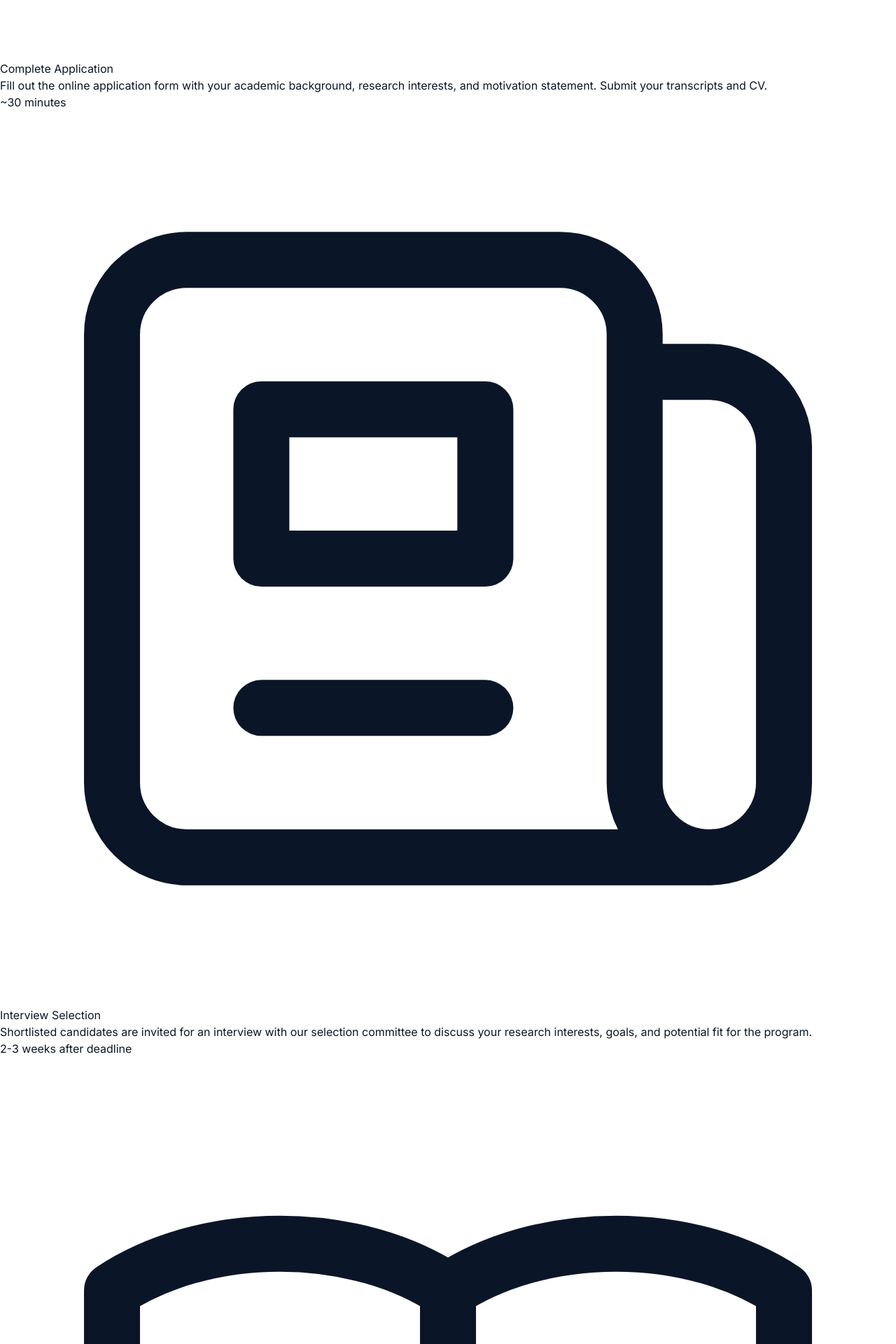
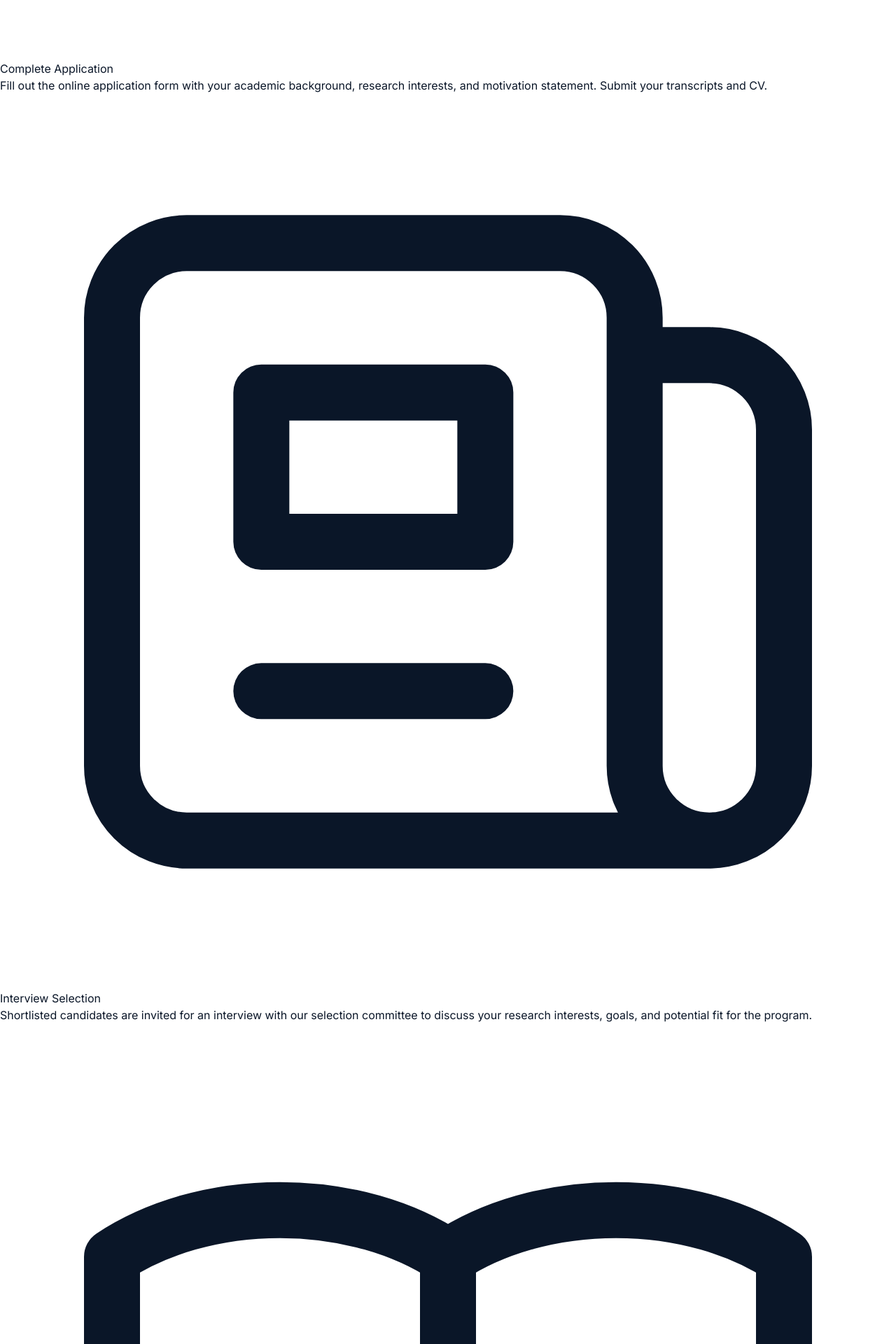
Before and after one commit to kelvin001-oteyo/akilibridge-platform, a React (Vite) app in the folder akili-bridge-frontend/: page / in a window 1280 px wide. Shown: the part 2160-4080 px from the top of the page at 70% size. Built offline with nearby package versions, Linux system fonts and the light colour scheme.

Commit message:
Update HowItWorks.jsx

```diff
--- a/akili-bridge-frontend/src/components/home/HowItWorks.jsx
+++ b/akili-bridge-frontend/src/components/home/HowItWorks.jsx
@@ -11,7 +11,6 @@ export default function HowItWorks() {
       number: "1",
       title: "Complete Application",
       description: "Fill out the online application form with your academic background, research interests, and motivation statement. Submit your transcripts and CV.",
-      duration: "~30 minutes",
       icon: (
         <svg className="w-8 h-8" fill="none" stroke="currentColor" viewBox="0 0 24 24">
           <path strokeLinecap="round" strokeLinejoin="round" strokeWidth="1.5" d="M9 12h6m-6 4h6m2 5H7a2 2 0 01-2-2V5a2 2 0 012-2h5.586a1 1 0 01.707.293l5.414 5.414a1 1 0 01.293.707V19a2 2 0 01-2 2z" />
@@ -22,7 +21,6 @@ export default function HowItWorks() {
       number: "2",
       title: "Interview Selection",
       description: "Shortlisted candidates are invited for an interview with our selection committee to discuss your research interests, goals, and potential fit for the program.",
-      duration: "2-3 weeks after deadline",
       icon: (
         <svg className="w-8 h-8" fill="none" stroke="currentColor" viewBox="0 0 24 24">
           <path strokeLinecap="round" strokeLinejoin="round" strokeWidth="1.5" d="M19 20H5a2 2 0 01-2-2V6a2 2 0 012-2h10a2 2 0 012 2v1m2 13a2 2 0 01-2-2V7m2 13a2 2 0 002-2V9a2 2 0 00-2-2h-2m-4-3H9M7 16h6M7 8h6v4H7V8z" />
@@ -33,7 +31,6 @@ export default function HowItWorks() {
       number: "3",
       title: "Intensive Research Term",
       description: "Selected fellows begin 16 weeks of intensive research with 1:1 mentorship from international researchers. Weekly check-ins, cohort seminars, and independent work.",
-      duration: "16 weeks",
       icon: (
         <svg className="w-8 h-8" fill="none" stroke="currentColor" viewBox="0 0 24 24">
           <path strokeLinecap="round" strokeLinejoin="round" strokeWidth="1.5" d="M12 6.253v13m0-13C10.832 5.477 9.246 5 7.5 5S4.168 5.477 3 6.253v13C4.168 18.477 5.754 18 7.5 18s3.332.477 4.5 1.253m0-13C13.168 5.477 14.754 5 16.5 5c1.747 0 3.332.477 4.5 1.253v13C19.832 18.477 18.247 18 16.5 18c-1.746 0-3.332.477-4.5 1.253" />
@@ -44,7 +41,6 @@ export default function HowItWorks() {
       number: "4",
       title: "Publication & Graduation",
       description: "Complete your research, submit to peer-reviewed journals or conferences, present at the final symposium, and receive your fellowship certificate.",
-      duration: "Graduation",
       icon: (
         <svg className="w-8 h-8" fill="none" stroke="currentColor" viewBox="0 0 24 24">
           <path strokeLinecap="round" strokeLinejoin="round" strokeWidth="1.5" d="M12 14l9-5-9-5-9 5 9 5zm0 0l6.16-3.422M12 14l6.16-3.422M12 14v6m-6 0h12" />
@@ -62,7 +58,7 @@ export default function HowItWorks() {
       </div>
 
       <div className="max-w-6xl mx-auto relative z-10">
-        {/* Header - REMOVED THE "HOW IT WORKS" FLAG/BADGE */}
+        {/* Header */}
         <motion.div
           className="text-center mb-12"
           initial={{ opacity: 0, y: 30 }}
@@ -80,7 +76,7 @@ export default function HowItWorks() {
 
         {/* Steps with connecting line */}
         <div className="relative">
-          {/* Desktop connecting line - UPDATED TO ORANGE */}
+          {/* Desktop connecting line */}
           <div className="hidden lg:block absolute top-1/2 left-0 right-0 h-0.5 bg-gradient-to-r from-[#df7c2e]/20 via-[#df7c2e]/40 to-[#df7c2e]/20 -translate-y-1/2" />
 
           <div className="grid grid-cols-1 md:grid-cols-2 lg:grid-cols-4 gap-6">
@@ -93,7 +89,7 @@ export default function HowItWorks() {
                 viewport={{ once: true }}
                 className="relative group"
               >
-                {/* Step number circle with icon - REMOVED THE NUMBER BADGE */}
+                {/* Step number circle with icon */}
                 <div className="flex flex-col items-center text-center">
                   <div className="relative mb-4">
                     <div className="w-16 h-16 rounded-full bg-[#df7c2e]/10 border-2 border-[#df7c2e]/30 flex items-center justify-center text-[#df7c2e] group-hover:border-[#df7c2e] transition-all group-hover:scale-105">
@@ -108,18 +104,13 @@ export default function HowItWorks() {
                     {step.description}
                   </p>
 
-                  {/* Duration badge */}
-                  <span className="inline-block mt-3 px-3 py-1 bg-gray-100 rounded-full text-xs text-[#0a1628]/60 border border-gray-200">
-                    {step.duration}
-                  </span>
+                  {/* REMOVED: Duration/time badges */}
                 </div>
               </motion.div>
             ))}
           </div>
         </div>
 
-        {/* REMOVED THE ENTIRE CTA BOTTOM SECTION (Apply Now & View FAQs) */}
-
       </div>
     </section>
   );
```
